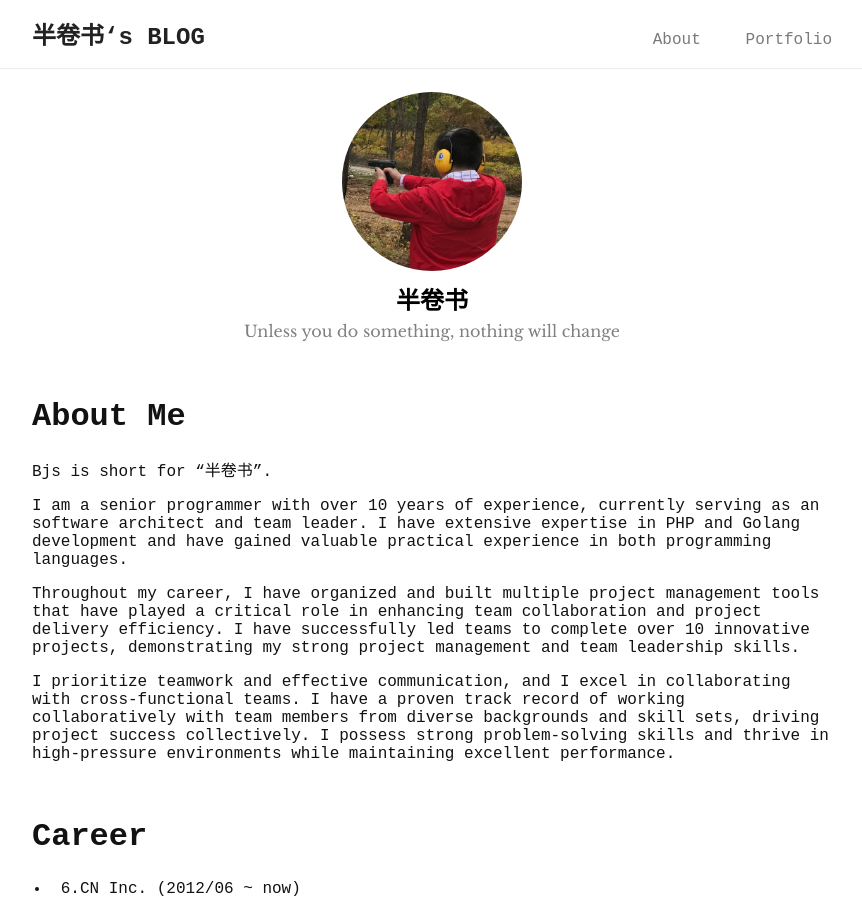
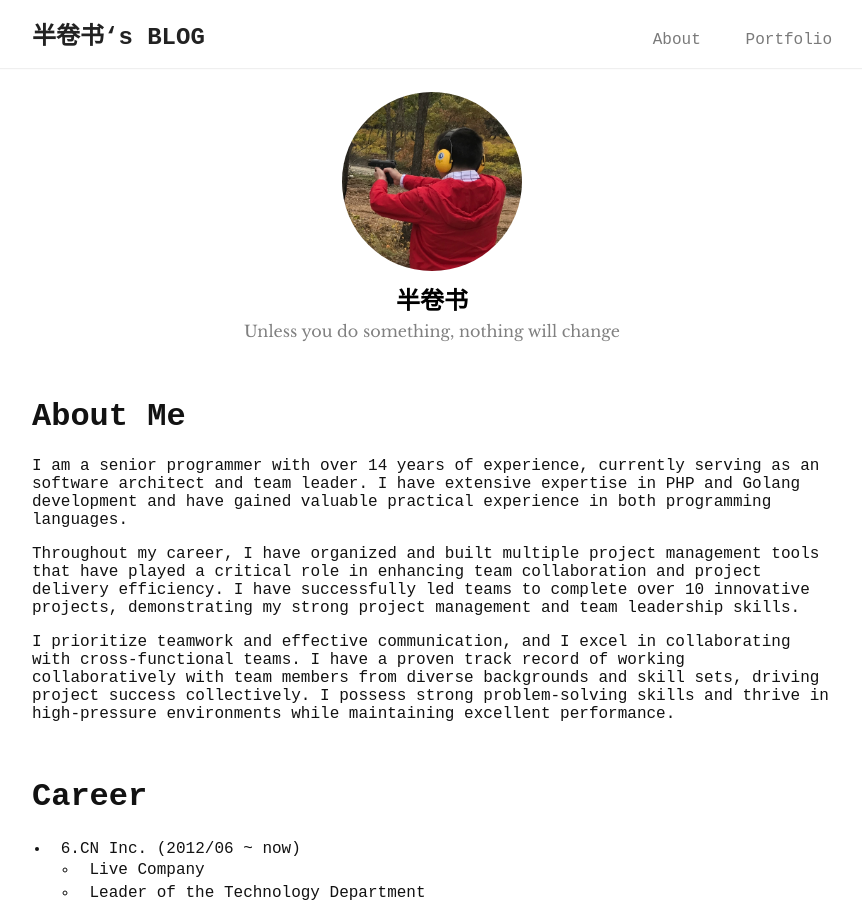
Before and after one commit to banjuanshu/banjuanshu.github.io, a Jekyll site: the page built from docs/index.md, in a window 1280 px wide and 900 px high. Shown: the whole window, without its empty margins (208-1070 px from the left). Built offline with Jekyll 4.4.1, drawn with Linux system fonts in a browser that asks for light colours.

Commit message:
Modify About ME

```diff
--- a/docs/index.md
+++ b/docs/index.md
@@ -5,9 +5,7 @@ layout: about
 <br/>
 
 # About Me
-Bjs is short for "半卷书".<br>
-
-I am a senior programmer with over 10 years of experience, currently serving as an software architect and team leader. I have extensive expertise in PHP and Golang development and have gained valuable practical experience in both programming languages.
+I am a senior programmer with over 14 years of experience, currently serving as an software architect and team leader. I have extensive expertise in PHP and Golang development and have gained valuable practical experience in both programming languages.
 
 Throughout my career, I have organized and built multiple project management tools that have played a critical role in enhancing team collaboration and project delivery efficiency. I have successfully led teams to complete over 10 innovative projects, demonstrating my strong project management and team leadership skills.
 
```
